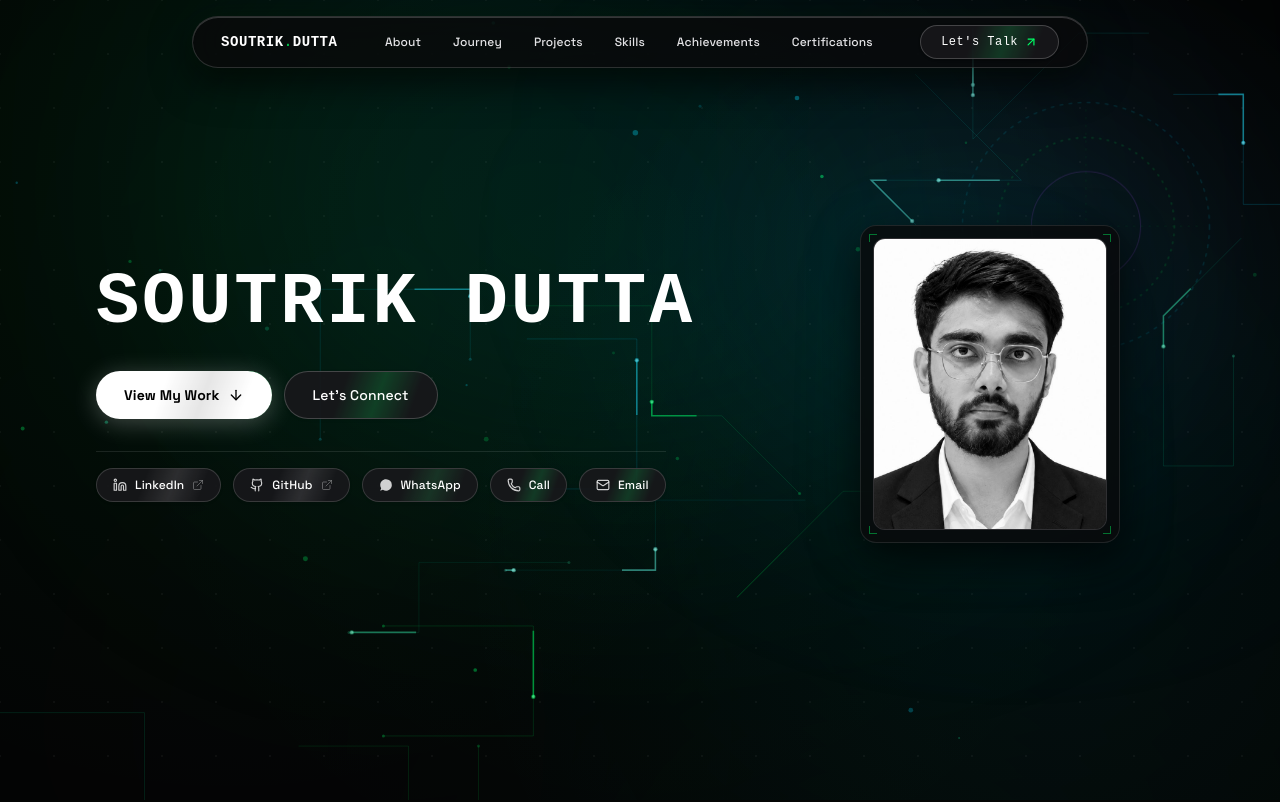
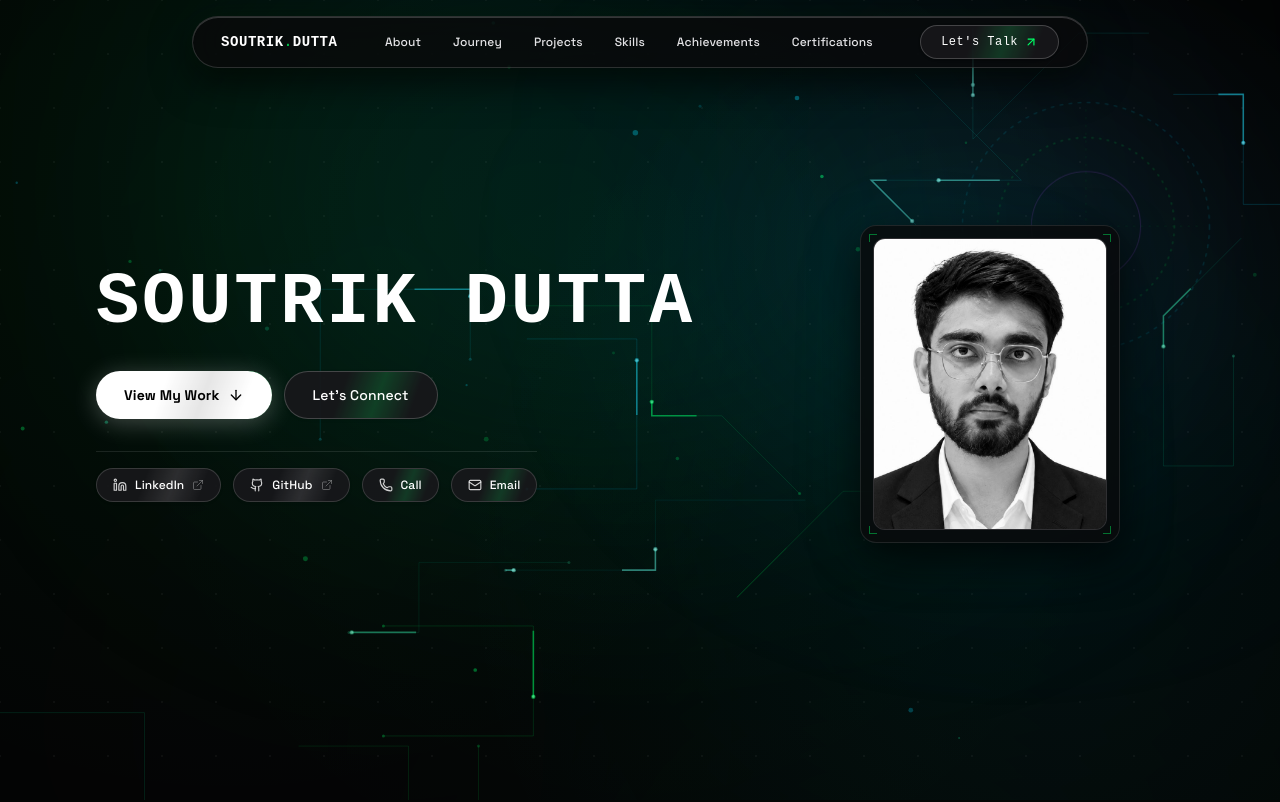
Before and after one commit to soutrikdutta/portfolio, a React (Vite) app: page / in a window 1280 px wide. Shown: the top 802 px of the page. Built offline with nearby package versions, Linux system fonts and the light colour scheme; a web font is replaced by a local one.

Commit message:
revert: remove WhatsApp integration

```diff
--- a/src/components/CommandPalette.tsx
+++ b/src/components/CommandPalette.tsx
@@ -20,7 +20,6 @@ import {
 } from 'lucide-react';
 import { PORTFOLIO_DATA } from '../data/portfolioData';
 import { openLiveDemoNotice } from './LiveDemoUnavailableModal';
-import { WhatsAppIcon } from './WhatsAppIcon';
 
 interface CommandPaletteProps {
   isOpen: boolean;
@@ -182,17 +181,6 @@ export const CommandPalette: React.FC<CommandPaletteProps> = ({
       subtitle: profile.phone,
       icon: Phone,
       action: () => handleCopy(profile.phone, 'Phone number')
-    },
-    {
-      id: 'act-whatsapp',
-      category: 'ACTIONS',
-      title: 'Chat on WhatsApp',
-      subtitle: '+91 89022 81688',
-      icon: WhatsAppIcon,
-      action: () => {
-        window.open('https://wa.me/918902281688', '_blank');
-        onClose();
-      }
     },
     {
       id: 'act-github',
--- a/src/components/ContactSection.tsx
+++ b/src/components/ContactSection.tsx
@@ -4,7 +4,6 @@ import { Linkedin, Github, Phone, Mail, Send, CheckCircle2, AlertCircle } from '
 import { FluxCard } from './FluxCard';
 import { GlyphDecryptText } from './GlyphDecryptText';
 import { PORTFOLIO_DATA } from '../data/portfolioData';
-import { WhatsAppIcon } from './WhatsAppIcon';
 
 export const ContactSection: React.FC = () => {
   const { profile } = PORTFOLIO_DATA;
@@ -15,7 +14,6 @@ export const ContactSection: React.FC = () => {
   const [errors, setErrors] = useState<{ name?: string; contactInfo?: string; message?: string }>({});
   const [isSubmitting, setIsSubmitting] = useState(false);
   const [submitSuccess, setSubmitSuccess] = useState(false);
-  const [submittedWhatsAppUrl, setSubmittedWhatsAppUrl] = useState('');
 
   // Listen for prefill requests (e.g. from Live Demo notice modal)
   useEffect(() => {
@@ -114,24 +112,10 @@ export const ContactSection: React.FC = () => {
       docId: '1Z6UBnAo7RpL5pCn9z12jKHnFl57M_tftip5NdupWHH4'
     };
 
-    // 1. Prepare WhatsApp formatted message URL
-    const cleanPhone = profile.phone.replace(/[^0-9]/g, '');
-    const rawWhatsAppText = `Hello Soutrik!\n\n*Name:* ${name.trim()}\n*Contact:* ${contactInfo.trim()}\n\n*Message:*\n${message.trim()}`;
-    const whatsappUrl = `https://wa.me/${cleanPhone}?text=${encodeURIComponent(rawWhatsAppText)}`;
-
-    setSubmittedWhatsAppUrl(whatsappUrl);
-
-    // 2. Directly take this message to WhatsApp (opens in new tab)
-    try {
-      window.open(whatsappUrl, '_blank', 'noopener,noreferrer');
-    } catch (e) {
-      console.warn('WhatsApp direct open notice:', e);
-    }
-
-    // 3. Instantly show confirmed transmission state in UI (zero wait time)
+    // 1. Instantly show confirmed transmission state in UI (zero wait time)
     setSubmitSuccess(true);
 
-    // 4. Perform background synchronization to Google Docs asynchronously (single request, fire-and-forget)
+    // 2. Perform background synchronization to Google Docs asynchronously (single request, fire-and-forget)
     const webhookUrl =
       import.meta.env.VITE_GOOGLE_DOC_WEBHOOK_URL ||
       'https://script.google.com/macros/s/AKfycbzEbZfXfImapVExTWL5l_dk3v80Bz7gxfq2r0ksCbFdv9e-m1P4zZQQ59Z4zXE46X758g/exec';
@@ -206,18 +190,6 @@ export const ContactSection: React.FC = () => {
             <span className="pointer-events-none absolute inset-0 w-1/2 h-full bg-gradient-to-r from-transparent via-white/10 to-transparent animate-shimmer-sweep" />
             <Github className="w-3.5 h-3.5 relative z-10 text-white/80 group-hover:text-[#00ff66] transition-colors" />
             <span className="relative z-10 font-medium">GitHub</span>
-          </a>
-
-          <a
-            href={`https://wa.me/${profile.phone.replace(/[^0-9]/g, '')}`}
-            target="_blank"
-            rel="noopener noreferrer"
-            className="relative overflow-hidden inline-flex items-center gap-2 px-4 py-2 rounded-full bg-zinc-900/90 hover:bg-zinc-800 border border-white/15 hover:border-[#25D366]/60 text-xs font-space text-zinc-200 hover:text-white transition-all duration-300 shadow-sm hover:shadow-[0_0_15px_rgba(37,211,102,0.3)] hover:scale-105 active:scale-95 group cursor-pointer tracking-wide"
-            title="Chat with Soutrik on WhatsApp (+91 89022 81688)"
-          >
-            <span className="pointer-events-none absolute inset-0 w-1/2 h-full bg-gradient-to-r from-transparent via-[#25D366]/15 to-transparent animate-shimmer-sweep" />
-            <WhatsAppIcon className="w-3.5 h-3.5 relative z-10 text-white/80 group-hover:text-[#25D366] transition-colors" />
-            <span className="relative z-10 font-medium">WhatsApp</span>
           </a>
 
           <a
@@ -320,7 +292,7 @@ export const ContactSection: React.FC = () => {
                     className="inline-flex items-center gap-1.5 px-3 py-1 rounded-full bg-[#00b848]/15 border border-[#00b848]/30 text-[#00ff66] text-xs font-mono mb-4 tracking-wider"
                   >
                     <span className="w-1.5 h-1.5 rounded-full bg-[#00ff66] animate-pulse" />
-                    TRANSMISSION CONFIRMED • WHATSAPP READY
+                    TRANSMISSION CONFIRMED
                   </motion.div>
 
                   <motion.h3
@@ -338,7 +310,7 @@ export const ContactSection: React.FC = () => {
                     transition={{ delay: 0.32, duration: 0.45, ease: [0.22, 1, 0.36, 1] }}
                     className="text-base sm:text-lg text-zinc-100 font-space max-w-xl mx-auto mb-8 leading-relaxed font-medium"
                   >
-                    Thanks for reaching out! Your message was recorded and taken directly to WhatsApp so we can chat in real time.
+                    Thanks for reaching out. Your message means a lot to me. I’ll get back to you as soon as possible.
                   </motion.p>
 
                   <motion.div
@@ -347,17 +319,6 @@ export const ContactSection: React.FC = () => {
                     transition={{ delay: 0.40, duration: 0.45, ease: [0.22, 1, 0.36, 1] }}
                     className="flex flex-wrap items-center justify-center gap-3"
                   >
-                    <a
-                      href={submittedWhatsAppUrl || `https://wa.me/${profile.phone.replace(/[^0-9]/g, '')}`}
-                      target="_blank"
-                      rel="noopener noreferrer"
-                      className="relative overflow-hidden inline-flex items-center gap-2 px-6 py-2.5 rounded-full bg-[#25D366] hover:bg-[#20ba5a] text-xs font-bold text-black transition-all duration-300 shadow-[0_0_20px_rgba(37,211,102,0.4)] hover:shadow-[0_0_30px_rgba(37,211,102,0.6)] hover:scale-105 active:scale-95 font-space tracking-wide cursor-pointer"
-                    >
-                      <span className="pointer-events-none absolute inset-0 w-1/2 h-full bg-gradient-to-r from-transparent via-white/30 to-transparent animate-shimmer-sweep" />
-                      <WhatsAppIcon className="w-4 h-4 fill-black relative z-10" />
-                      <span className="relative z-10">Open WhatsApp Chat</span>
-                    </a>
-
                     <button
                       onClick={() => {
                         setSubmitSuccess(false);
@@ -365,17 +326,15 @@ export const ContactSection: React.FC = () => {
                         setContactInfo('');
                         setMessage('');
                         setErrors({});
-                        setSubmittedWhatsAppUrl('');
                       }}
-                      className="relative overflow-hidden px-5 py-2.5 rounded-full bg-zinc-900 hover:bg-zinc-800 text-xs font-semibold text-zinc-200 hover:text-white border border-white/15 hover:border-white/30 transition-all duration-300 cursor-pointer shadow-md hover:scale-105 active:scale-95 font-space tracking-wide"
+                      className="relative overflow-hidden px-6 py-2.5 rounded-full bg-[#00b848] hover:bg-[#00c853] text-xs font-semibold text-black transition-all duration-300 cursor-pointer shadow-md hover:scale-105 active:scale-95 font-space tracking-wide"
                     >
-                      <span className="pointer-events-none absolute inset-0 w-1/2 h-full bg-gradient-to-r from-transparent via-white/15 to-transparent animate-shimmer-sweep" />
+                      <span className="pointer-events-none absolute inset-0 w-1/2 h-full bg-gradient-to-r from-transparent via-white/25 to-transparent animate-shimmer-sweep" />
                       <span className="relative z-10">Send Another Message</span>
                     </button>
-
                     <a
                       href={`mailto:${profile.email}?subject=${encodeURIComponent(`Portfolio Note from ${name}`)}&body=${encodeURIComponent(message)}`}
-                      className="relative overflow-hidden px-5 py-2.5 rounded-full bg-zinc-900/60 hover:bg-zinc-800 text-xs text-zinc-300 hover:text-white border border-white/10 hover:border-white/20 transition-all duration-300 hover:scale-105 active:scale-95 font-space tracking-wide"
+                      className="relative overflow-hidden px-5 py-2.5 rounded-full bg-zinc-900 hover:bg-zinc-800 text-xs text-zinc-200 hover:text-white border border-white/15 hover:border-white/30 transition-all duration-300 hover:scale-105 active:scale-95 font-space tracking-wide"
                     >
                       <span className="relative z-10">Send Email Copy (Optional)</span>
                     </a>
--- a/src/components/HeroSection.tsx
+++ b/src/components/HeroSection.tsx
@@ -4,7 +4,6 @@ import { ArrowDown, Mail, Phone, Github, Linkedin, ExternalLink } from 'lucide-r
 import { HeroPhotoCard } from './HeroPhotoCard';
 import { GlyphDecryptText } from './GlyphDecryptText';
 import { PORTFOLIO_DATA } from '../data/portfolioData';
-import { WhatsAppIcon } from './WhatsAppIcon';
 
 interface HeroSectionProps {
   onScrollToProjects: () => void;
@@ -135,19 +134,6 @@ export const HeroSection: React.FC<HeroSectionProps> = ({
               <ExternalLink className="w-3 h-3 relative z-10 text-white/50 group-hover:text-white/80 opacity-60" />
             </a>
 
-            {/* WhatsApp Pill */}
-            <a
-              href={`https://wa.me/${profile.phone.replace(/[^0-9]/g, '')}`}
-              target="_blank"
-              rel="noopener noreferrer"
-              className="relative overflow-hidden inline-flex items-center gap-2 px-4 py-2 rounded-full bg-zinc-900/90 hover:bg-zinc-800 text-white border border-white/15 hover:border-[#25D366]/60 text-xs transition-all duration-300 group shadow-sm hover:shadow-[0_0_15px_rgba(37,211,102,0.3)] hover:scale-105 active:scale-95 font-space"
-              title="Chat with Soutrik on WhatsApp (+91 89022 81688)"
-            >
-              <span className="pointer-events-none absolute inset-0 w-1/2 h-full bg-gradient-to-r from-transparent via-[#25D366]/15 to-transparent animate-shimmer-sweep" />
-              <WhatsAppIcon className="w-3.5 h-3.5 relative z-10 text-white/80 group-hover:text-[#25D366] transition-colors" />
-              <span className="relative z-10 font-medium">WhatsApp</span>
-            </a>
-
             {/* Call Pill - Directly opens dialer/calling app */}
             <a
               href={`tel:${profile.phone.replace(/\s+/g, '')}`}
--- a/src/components/WhatsAppIcon.tsx
+++ /dev/null
@@ -1,16 +0,0 @@
-import React from 'react';
-
-interface WhatsAppIconProps {
-  className?: string;
-}
-
-export const WhatsAppIcon: React.FC<WhatsAppIconProps> = ({ className = 'w-4 h-4' }) => (
-  <svg
-    viewBox="0 0 24 24"
-    fill="currentColor"
-    className={className}
-    aria-hidden="true"
-  >
-    <path d="M17.472 14.382c-.301-.15-1.78-.879-2.056-.98-.276-.1-.477-.15-.678.15-.2.301-.778.98-.954 1.18-.176.2-.352.226-.653.075-.301-.15-1.272-.469-2.423-1.496-.896-.799-1.501-1.786-1.677-2.087-.176-.301-.019-.464.132-.614.136-.135.301-.352.452-.528.15-.176.2-.301.301-.502.101-.2.05-.376-.025-.527-.075-.15-.678-1.634-.929-2.239-.245-.589-.494-.509-.678-.518l-.578-.01c-.2 0-.527.075-.803.376s-1.054 1.03-1.054 2.511 1.08 2.912 1.23 3.113c.15.2 2.126 3.246 5.15 4.553.72.311 1.282.497 1.72.637.724.23 1.383.197 1.904.12.58-.087 1.78-.727 2.03-1.43.25-.703.25-1.305.175-1.43-.075-.125-.276-.2-.577-.35zM12.04 2C6.54 2 2.08 6.46 2.08 11.96c0 1.97.58 3.88 1.68 5.51L2 22l4.67-1.71a9.91 9.91 0 0 0 5.37 1.57h.01c5.5 0 9.96-4.46 9.96-9.96A9.96 9.96 0 0 0 12.04 2z" />
-  </svg>
-);
--- a/src/data/portfolioData.ts
+++ b/src/data/portfolioData.ts
@@ -66,8 +66,7 @@ export const PORTFOLIO_DATA = {
       github: 'https://github.com/soutrikdutta',
       linkedin: 'https://www.linkedin.com/in/soutrik-dutta-245b93372/',
       email: 'mailto:2006soutrik@gmail.com',
-      phone: 'tel:+918902281688',
-      whatsapp: 'https://wa.me/918902281688'
+      phone: 'tel:+918902281688'
     }
   },
 
```
